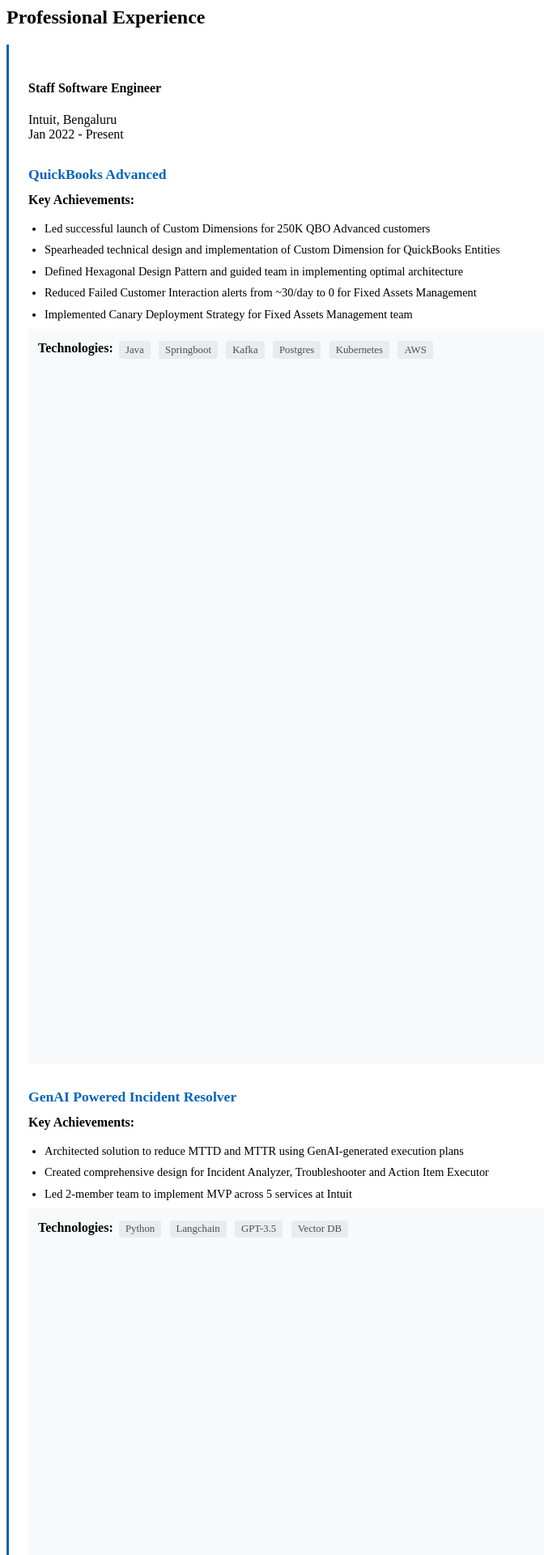
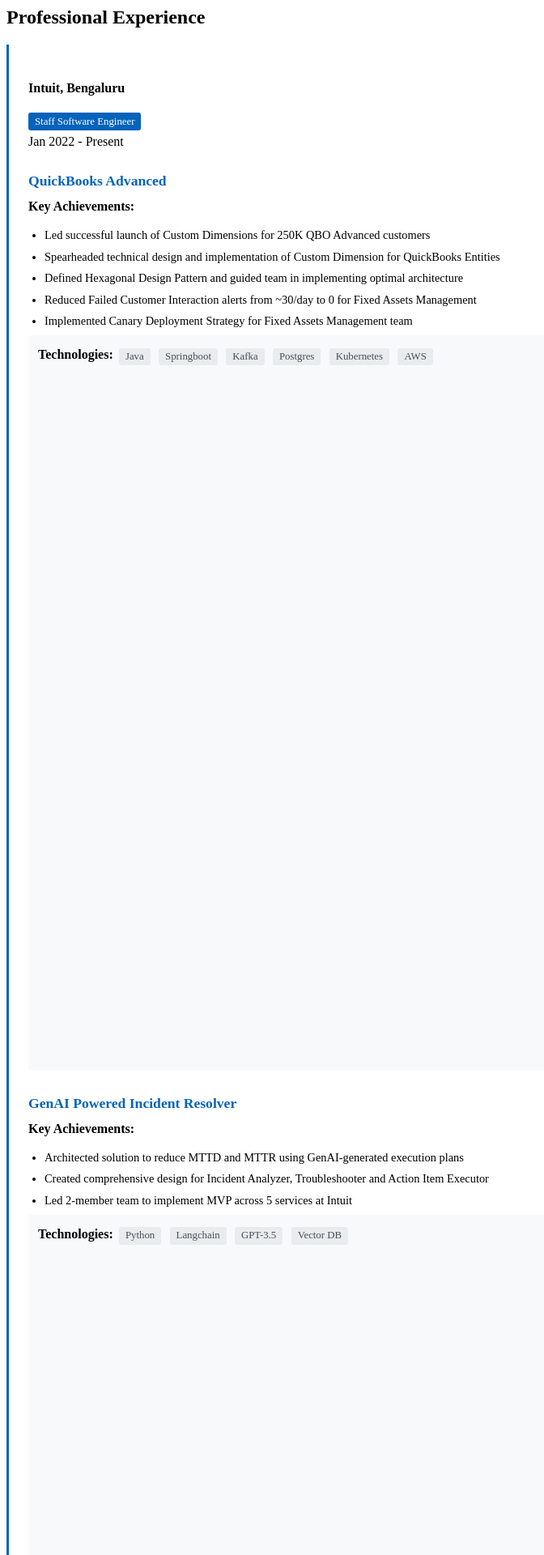
Before and after one commit to anandkshitiz/anandkshitiz.github.io, a Jekyll site: the page tabs/about/content/work-experience-section.html, which Jekyll copies as it is, in a window 1280 px wide. Shown: the top 1920 px of the page at 81% size, without its empty margins (0-672 px from the left). Built offline with Jekyll 4.4.1, drawn with Linux system fonts in a browser that asks for light colours; some of the changed text lies outside the part shown.

Commit message:
skill changes

```diff
--- a/tabs/about/content/work-experience-section.html
+++ b/tabs/about/content/work-experience-section.html
@@ -1,12 +1,14 @@
 <h2 class="h3 mb-3">Professional Experience</h2>
 <div class="timeline">
-    <!-- Staff Software Engineer at Intuit -->
+    <!-- Intuit -->
     <div class="timeline-card timeline-card-primary card shadow-sm">
         <div class="card-body">
             <div class="d-flex justify-content-between align-items-center mb-2">
                 <div>
-                    <h4 class="mb-0">Staff Software Engineer</h4>
-                    <div class="text-muted">Intuit, Bengaluru</div>
+                    <h4 class="mb-0">Intuit, Bengaluru</h4>
+                    <div class="job-title-container">
+                        <span class="job-title-badge">Staff Software Engineer</span>
+                    </div>
                 </div>
                 <div class="text-muted text-end">Jan 2022 - Present</div>
             </div>
@@ -96,22 +98,20 @@
         </div>
     </div>
 
-    <!-- Combined Athenahealth Experience -->
+    <!-- Athena Health -->
     <div class="timeline-card timeline-card-primary card shadow-sm">
         <div class="card-body">
             <div class="d-flex justify-content-between align-items-center mb-2">
                 <div>
-                    <h4 class="mb-0">Technical Staff</h4>
-                    <div class="text-muted">Athena Health, Chennai</div>
+                    <h4 class="mb-0">Athena Health, Chennai</h4>
+                    <div class="job-title-container">
+                        <span class="job-title-badge">Lead Member of Technical Staff</span>
+                        <span class="date-badge">Jul 2020 - Dec 2021</span>
+                        <span class="job-title-badge">Senior Member of Technical Staff</span>
+                        <span class="date-badge">Apr 2018 - Jun 2020</span>
+                    </div>
                 </div>
                 <div class="text-muted text-end">Apr 2018 - Dec 2021</div>
-            </div>
-
-            <div class="role-progression mb-3">
-                <span class="position-badge">Lead Member of Technical Staff</span>
-                <span class="date-badge">Jul 2020 - Dec 2021</span>
-                <span class="position-badge ms-2">Senior Member of Technical Staff</span>
-                <span class="date-badge">Apr 2018 - Jun 2020</span>
             </div>
 
             <div class="experience-item">
@@ -152,8 +152,10 @@
             <div class="previous-roles">
                 <div class="d-flex justify-content-between align-items-center mb-2">
                     <div>
-                        <h4 class="mb-0">Programmer Analyst</h4>
-                        <div class="text-muted">Oracle, Bengaluru</div>
+                        <h4 class="mb-0">Oracle, Bengaluru</h4>
+                        <div class="job-title-container">
+                            <span class="job-title-badge">Programmer Analyst</span>
+                        </div>
                     </div>
                     <div class="text-muted text-end">Nov 2016 - Mar 2018</div>
                 </div>
@@ -163,8 +165,10 @@
             <div class="previous-roles mt-3">
                 <div class="d-flex justify-content-between align-items-center mb-2">
                     <div>
-                        <h4 class="mb-0">Software Engineer</h4>
-                        <div class="text-muted">Dassault Systemes, Pune & Bengaluru</div>
+                        <h4 class="mb-0">Dassault Systemes, Pune & Bengaluru</h4>
+                        <div class="job-title-container">
+                            <span class="job-title-badge">Software Engineer</span>
+                        </div>
                     </div>
                     <div class="text-muted text-end">Jul 2012 - Jun 2015</div>
                 </div>
@@ -226,24 +230,26 @@
     line-height: 1.5;
 }
 
-.role-progression {
-    margin-bottom: 1rem;
+.job-title-container {
+    margin-top: 0.3rem;
 }
 
-.position-badge {
+.job-title-badge {
     display: inline-block;
     background-color: #0563bb;
     color: white;
     padding: 0.2rem 0.5rem;
     border-radius: 3px;
     font-size: 0.8rem;
+    margin-right: 0.3rem;
+    margin-bottom: 0.3rem;
 }
 
 .date-badge {
     display: inline-block;
     color: #6c757d;
     font-size: 0.8rem;
-    margin-left: 0.3rem;
+    margin-right: 0.8rem;
 }
 
 @media (max-width: 767.98px) {
@@ -251,18 +257,18 @@
         margin-top: 1rem;
     }
 
-    .role-progression {
+    .job-title-container {
         display: flex;
         flex-direction: column;
+        align-items: flex-start;
     }
 
-    .position-badge {
+    .job-title-badge {
         margin-bottom: 0.3rem;
     }
 
-    .position-badge.ms-2 {
-        margin-left: 0 !important;
-        margin-top: 0.5rem;
+    .date-badge {
+        margin-bottom: 0.5rem;
     }
 }
 </style>
```
